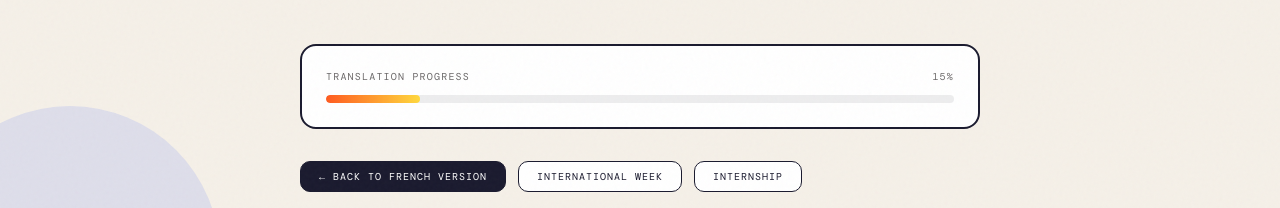
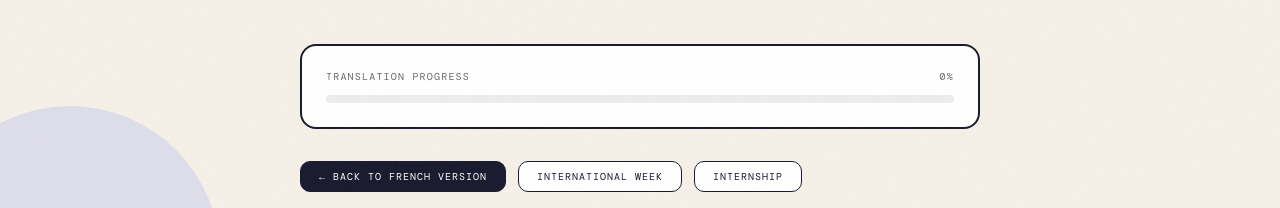
Before and after one commit to baris-ux/portfolio, a website: page index-en.html in a window 1280 px wide. Shown: the part 405-613 px from the top of the page. Drawn offline with nearby package versions, Linux system fonts and the light colour scheme; a web font is replaced by a local one.

Commit message:
Refactor progress calculation in loading script

```diff
--- a/index-en.html
+++ b/index-en.html
@@ -370,9 +370,18 @@ footer {
 <script>
   window.addEventListener('load', () => {
     setTimeout(() => {
-      const pct = 15;
-      document.getElementById('bar').style.width = pct + '%';
-      document.getElementById('pct').textContent = pct + '%';
+      const progress = {
+        index: 0,
+        canada: 0,
+        stage: 0,
+      };
+
+      const total = Math.round(
+        (progress.index + progress.canada + progress.stage) / 3
+      );
+
+      document.getElementById('bar').style.width = total + '%';
+      document.getElementById('pct').textContent = total + '%';
     }, 400);
   });
 </script>
```
